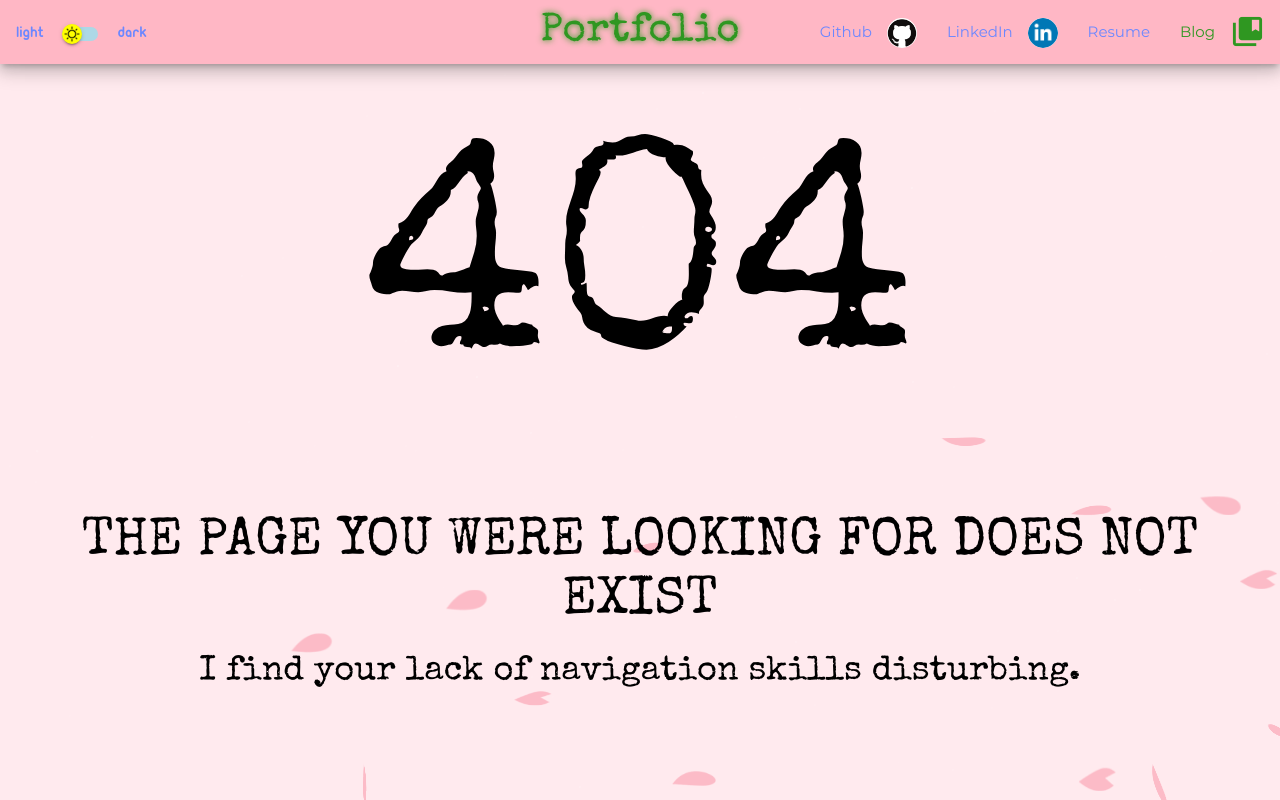
After one commit to sin-of-sloth/portfolio, a Django app: template portfolio/templates/portfolio/404.html in a window 1280 px wide. The commit adds this page. Run offline with Django 3.2, Linux system fonts and the light colour scheme; the template is opened without the code that fills it, so the values that code supplies are empty.

Commit message:
custom 404

```diff
--- a/personal_portfolio/settings.py
+++ b/personal_portfolio/settings.py
@@ -15,7 +15,6 @@ from pathlib import Path
 # Build paths inside the project like this: BASE_DIR / 'subdir'.
 BASE_DIR = Path(__file__).resolve().parent.parent
 
-
 # Quick-start development settings - unsuitable for production
 # See https://docs.djangoproject.com/en/3.1/howto/deployment/checklist/
 
@@ -25,7 +24,7 @@ SECRET_KEY = 'c=^*rw!a*$fi0-!8=qo_w+se)e$@pht=o6b(cgag2$4yizy6@b'
 # SECURITY WARNING: don't run with debug turned on in production!
 DEBUG = False
 
-ALLOWED_HOSTS = ['sinofsloth.pythonanywhere.com']
+ALLOWED_HOSTS = ['sinofsloth.pythonanywhere.com/']
 
 
 # Application definition
--- a/personal_portfolio/urls.py
+++ b/personal_portfolio/urls.py
@@ -18,6 +18,7 @@ from django.urls import path, include
 from django.conf.urls.static import static
 from django.conf import settings
 from portfolio import views
+from django.conf.urls import url
 
 app_name = 'portfolio'
 
@@ -25,6 +26,9 @@ urlpatterns = [
     path('admin/', admin.site.urls),
     path('', views.home, name='home'),
     path('blog/', include('blog.urls')),
+    url(r'^$', views.handler404, name='404'),
 ]
 
 urlpatterns += static(settings.MEDIA_URL, document_root=settings.MEDIA_ROOT)
+
+handler404 = 'portfolio.views.handler404'
--- /dev/null
+++ b/portfolio/templates/portfolio/404.html
@@ -0,0 +1,14 @@
+{% extends 'portfolio/base.html' %}
+
+{% load static %}
+
+{% block portfolio-url %}{% url 'home' %}{% endblock %}
+{% block blog-url%}{% url 'blog:all_blogs' %}{% endblock %}
+
+{% block content %}
+<div class="container-fluid center" style="font-family: 'Special Elite';">
+    <span class="error" style="font-size: 300px; margin-bottom: auto;">404</span>
+    <h2 style="margin-top: auto;">THE PAGE YOU WERE LOOKING FOR DOES NOT EXIST</h2>
+    <h4>I find your lack of navigation skills disturbing.</h4>
+</div>
+{% endblock %}
--- a/portfolio/templates/portfolio/base.html
+++ b/portfolio/templates/portfolio/base.html
@@ -11,7 +11,7 @@
     {% else %}
         <link rel="stylesheet" href="{% static 'portfolio/css/light.css' %}" id="theme" class="light">
     {% endifequal %}
-    <link rel="stylesheet" href="{% static 'portfolio/css/style.css' %}">
+    <link rel="stylesheet" type="text/css" href="{% static 'portfolio/css/style.css' %}">
     <link rel="stylesheet" href="{% static 'portfolio/css/cherry-blossom.css' %}">
     <link rel="stylesheet" href="{% static 'portfolio/css/stars.css' %}">
     <link rel="stylesheet" href="{% static 'portfolio/css/materialize.css' %}">
```
Also changed, not shown: portfolio/views.py (+6 -1 lines), 3 other files.
